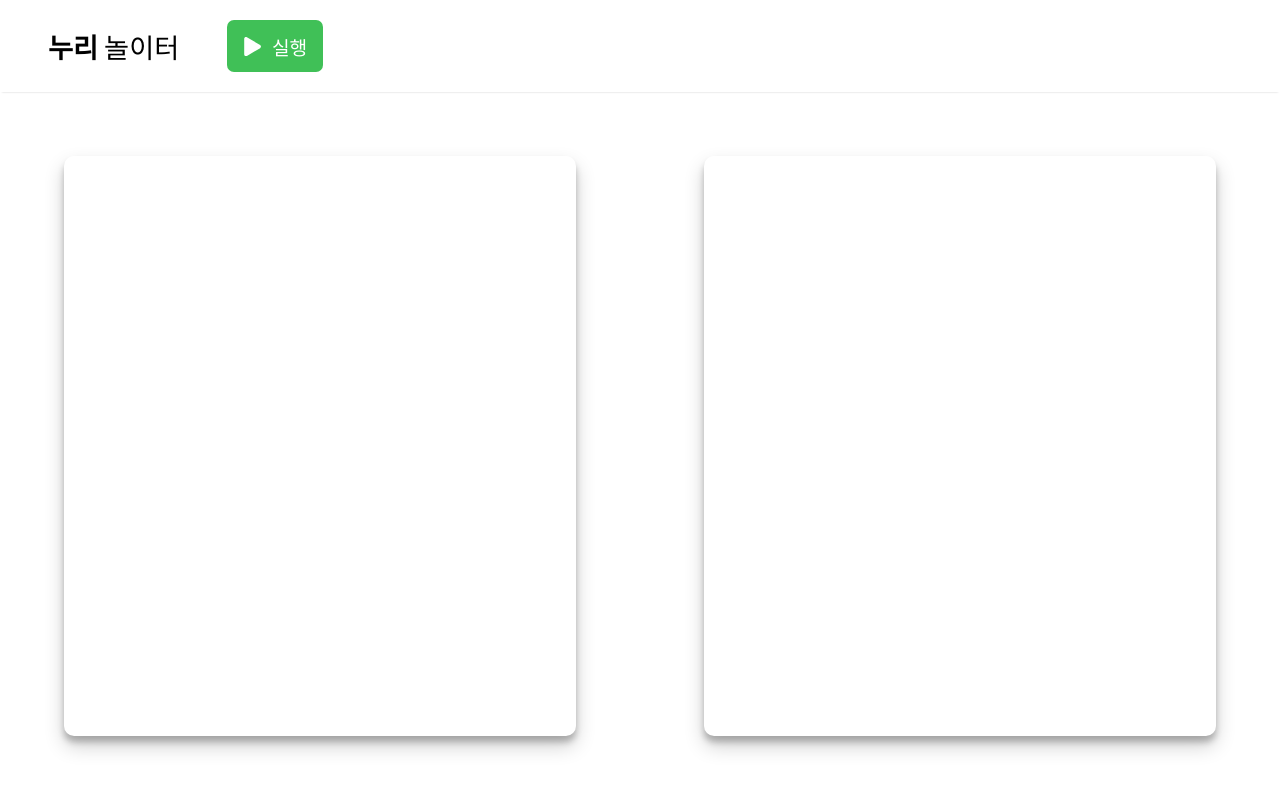
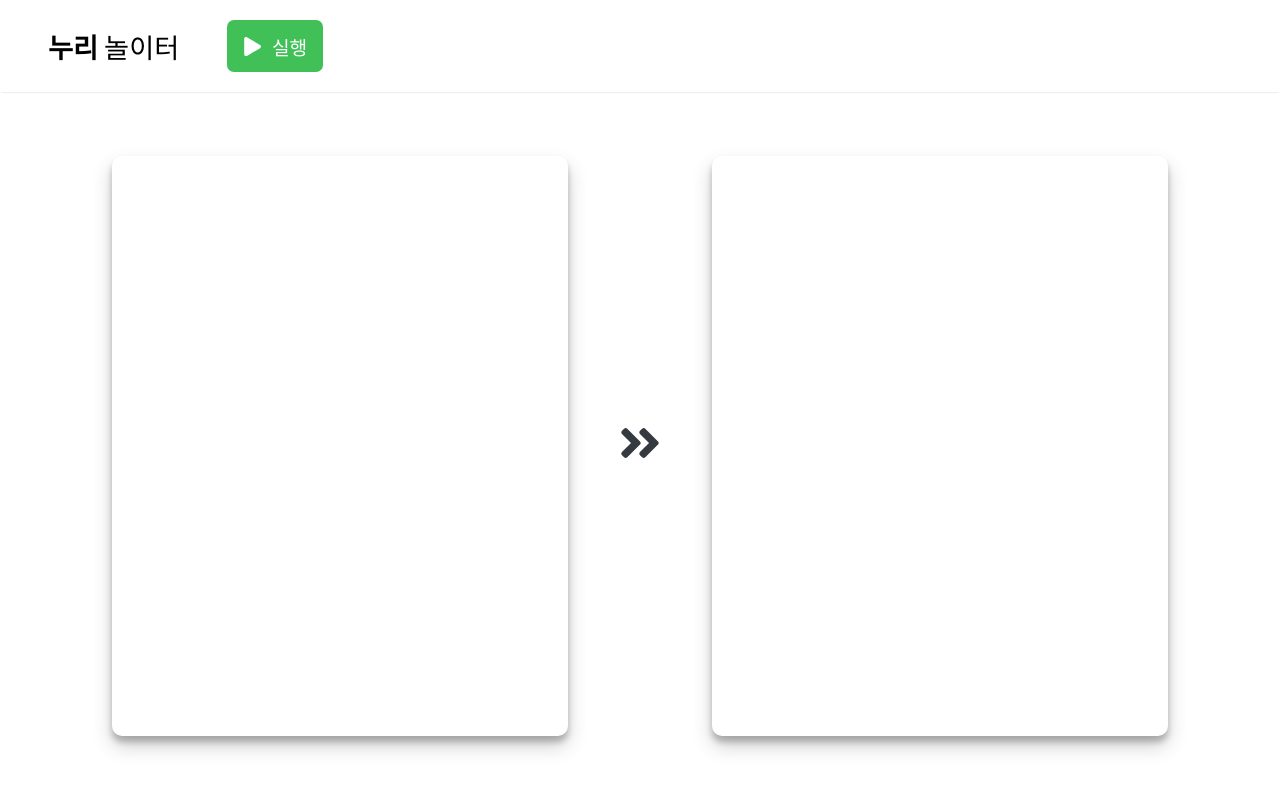
Before and after one commit to suhdonghwi/nuri-playground, a React (Create React App) app: page / in a window 1280 px wide. Shown: the top 790 px of the page. Built offline with nearby package versions, Linux system fonts and the light colour scheme.

Commit message:
feat: add progress icon

```diff
--- a/src/components/CodeEditor.tsx
+++ b/src/components/CodeEditor.tsx
@@ -17,7 +17,7 @@ const CodeEditor = () => {
       onValueChange={setCode}
       highlight={(code) => highlight(code, languages.js)}
       style={{height: "100%"}}
-      padding={20}
+      padding={30}
     />
   );
 };
--- a/src/components/Main.tsx
+++ b/src/components/Main.tsx
@@ -3,6 +3,7 @@ import styled from "styled-components/macro";
 
 import Bar from "./NavBar";
 import CodeEditor from "./CodeEditor";
+import {FaAngleDoubleRight} from "react-icons/fa";
 
 const Container = styled.div`
   display: flex;
@@ -14,13 +15,23 @@ const Container = styled.div`
 const MainContainer = styled.main`
   flex: 1;
   display: flex;
+  align-items: center;
+
+  padding: 4rem;
 `;
 
 const FloatingBox = styled.section`
   flex: 1;
-  margin: 4rem;
   box-shadow: 0 10px 20px rgba(0,0,0,0.19), 0 6px 6px rgba(0,0,0,0.23);
   border-radius: 10px;
+  height: 100%;
+
+  margin: 0 3rem;
+`;
+
+const ProgressIcon = styled.span`
+  font-size: 3rem;
+  color: #343a40;
 `;
 
 const Main = () => (
@@ -30,6 +41,9 @@ const Main = () => (
       <FloatingBox>
         <CodeEditor />
       </FloatingBox>
+      <ProgressIcon>
+        <FaAngleDoubleRight/>
+      </ProgressIcon>
       <FloatingBox>
         <CodeEditor />
       </FloatingBox>
```
